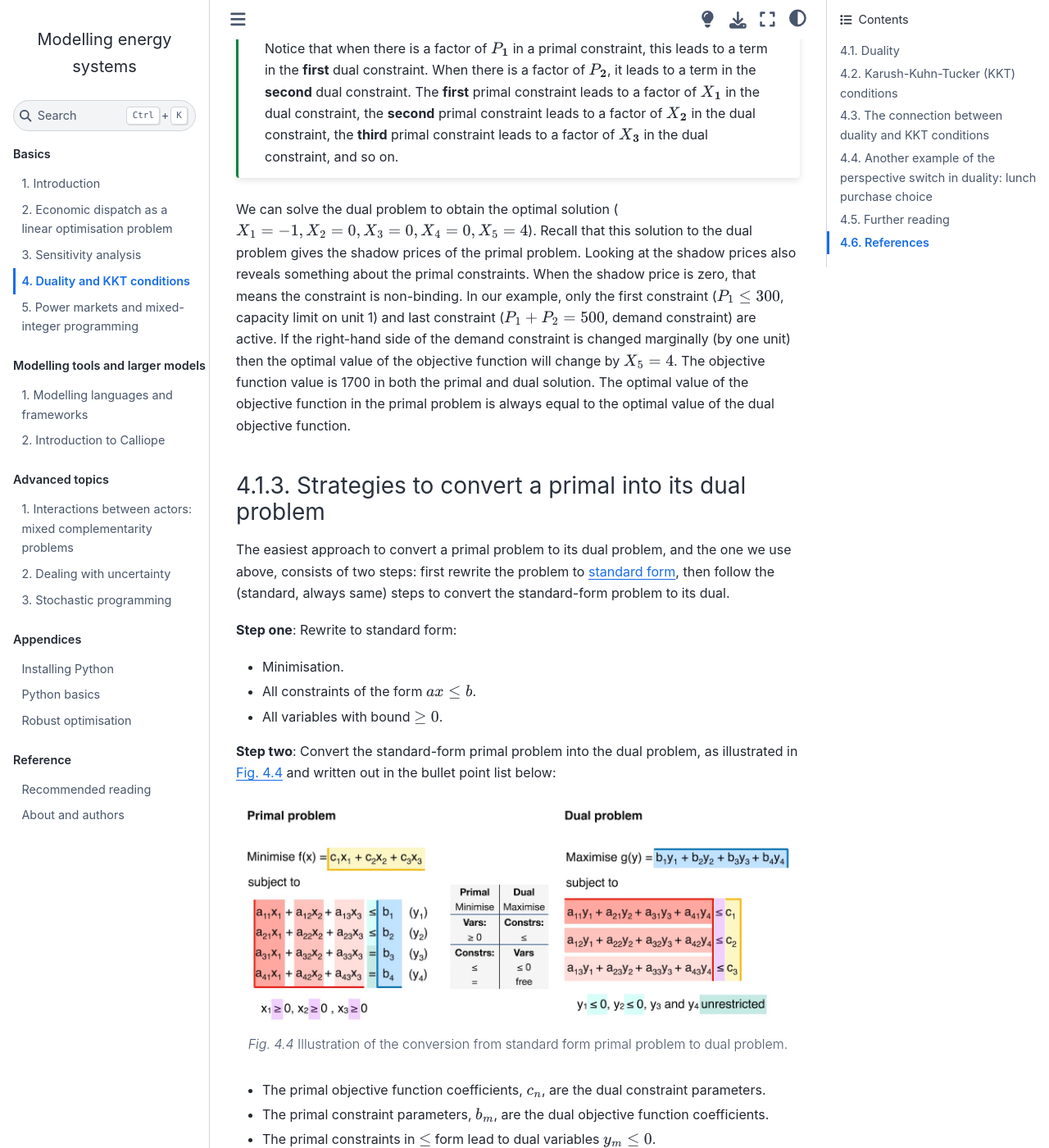
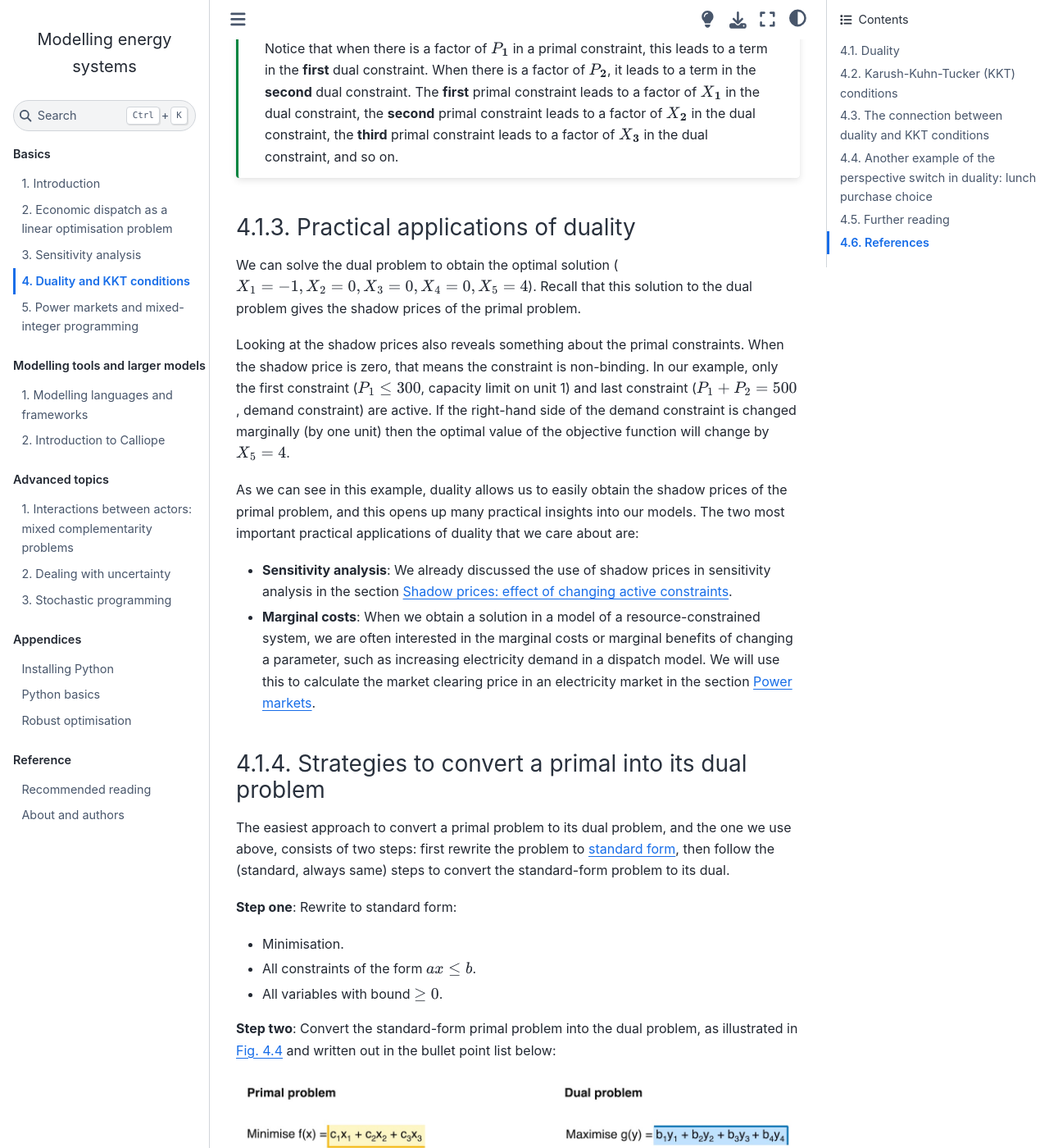
Before and after one commit to sjpfenninger/modelling-energy-systems, a Jupyter Book: the page built from basics/duality-kkts.md, in a window 1280 px wide and 1400 px high, scrolled down 5467 px. Shown: the whole window at 82% size. Built offline with Jupyter Book 1.0.4 settings and Sphinx 7.4.7 and the Sphinx Book theme 1.1.4, drawn with Linux system fonts in a browser that asks for light colours; pages that are not in the unit, such as notebooks, are missing from menus; comment, search, counter and statistics services are not loaded; cross-references to code outside the pages are shown as plain code; some of the changed text lies outside the part shown.

Commit message:
Further cleanup
* Better link duality to its applications
* Minor fixes

```diff
--- a/basics/duality-kkts.md
+++ b/basics/duality-kkts.md
@@ -149,7 +149,19 @@ The left-hand side of the primal and dual constraints can be understood as a rot
 Notice that when there is a factor of $P_\mathbf{1}$ in a primal constraint, this leads to a term in the **first** dual constraint. When there is a factor of $P_\mathbf{2}$, it leads to a term in the **second** dual constraint. The **first** primal constraint leads to a factor of $X_\mathbf{1}$ in the dual constraint, the **second** primal constraint leads to a factor of $X_\mathbf{2}$ in the dual constraint, the **third** primal constraint leads to a factor of $X_\mathbf{3}$ in the dual constraint, and so on.
 :::
 
-We can solve the dual problem to obtain the optimal solution ($X_1 = -1, X_2 = 0, X_3 = 0, X_4 = 0, X_5 = 4$). Recall that this solution to the dual problem gives the shadow prices of the primal problem. Looking at the shadow prices also reveals something about the primal constraints. When the shadow price is zero, that means the constraint is non-binding. In our example, only the first constraint ($P_1 \leq 300$, capacity limit on unit 1) and last constraint ($P_1 + P_2 = 500$, demand constraint) are active. If the right-hand side of the demand constraint is changed marginally (by one unit) then the optimal value of the objective function will change by $X_5 = 4$. The objective function value is 1700 in both the primal and dual solution. The optimal value of the objective function in the primal problem is always equal to the optimal value of the dual objective function.
+(content:duality-kkts:duality-practical-applications)=
+
+### Practical applications of duality
+
+We can solve the dual problem to obtain the optimal solution ($X_1 = -1, X_2 = 0, X_3 = 0, X_4 = 0, X_5 = 4$). Recall that this solution to the dual problem gives the shadow prices of the primal problem.
+
+Looking at the shadow prices also reveals something about the primal constraints. When the shadow price is zero, that means the constraint is non-binding. In our example, only the first constraint ($P_1 \leq 300$, capacity limit on unit 1) and last constraint ($P_1 + P_2 = 500$, demand constraint) are active. If the right-hand side of the demand constraint is changed marginally (by one unit) then the optimal value of the objective function will change by $X_5 = 4$.
+
+As we can see in this example, duality allows us to easily obtain the shadow prices of the primal problem, and this opens up many practical insights into our models. The two most important practical applications of duality that we care about are:
+
+* **Sensitivity analysis**: We already discussed the use of shadow prices in sensitivity analysis in the section {ref}`content:sensitivity-analysis:shadow-prices`.
+
+* **Marginal costs**: When we obtain a solution in a model of a resource-constrained system, we are often interested in the marginal costs or marginal benefits of changing a parameter, such as increasing electricity demand in a dispatch model. We will use this to calculate the market clearing price in an electricity market in the section {ref}`content:milp:power-markets`.
 
 (content:duality-kkts:duality-conversion-strategy)=
 
```
Also changed, not shown: appendix/installing-python.md (+2 -2 lines), basics/markets-milp.md (+18 -2 lines), basics/sensitivity-analysis.md (+2 -0 lines).
